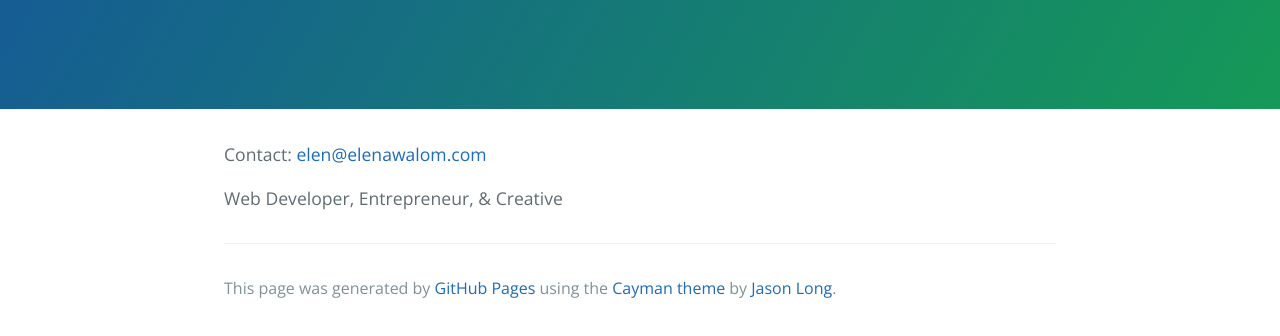
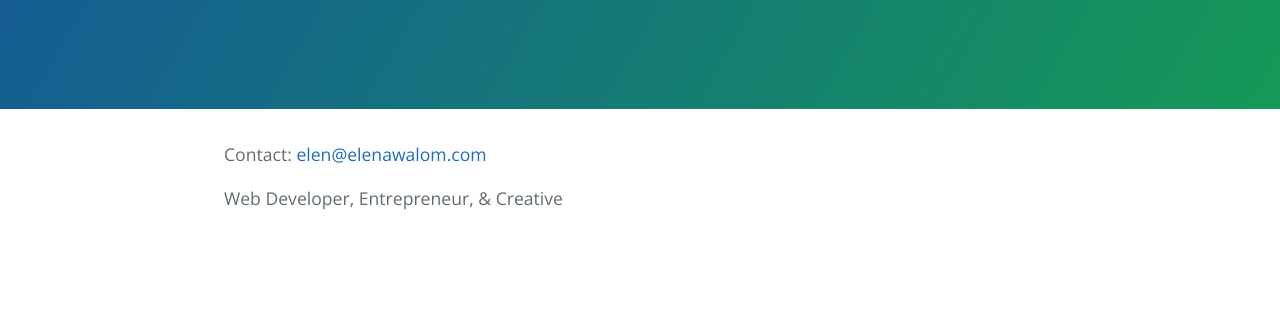
Before and after one commit to elenawalom/elenawalom.github.io, a plain HTML site: page index.html in a window 1280 px wide. Shown: the part 208-544 px from the top of the page. Drawn offline with nearby package versions, Linux system fonts and the light colour scheme.

Commit message:
Updated index.html

```diff
--- a/index.html
+++ b/index.html
@@ -20,10 +20,7 @@
 
 <p>Web Developer, Entrepreneur, &amp; Creative</p>
 
-      <footer class="site-footer">
 
-        <span class="site-footer-credits">This page was generated by <a href="https://pages.github.com">GitHub Pages</a> using the <a href="https://github.com/jasonlong/cayman-theme">Cayman theme</a> by <a href="https://twitter.com/jasonlong">Jason Long</a>.</span>
-      </footer>
 
     </section>
 
```
